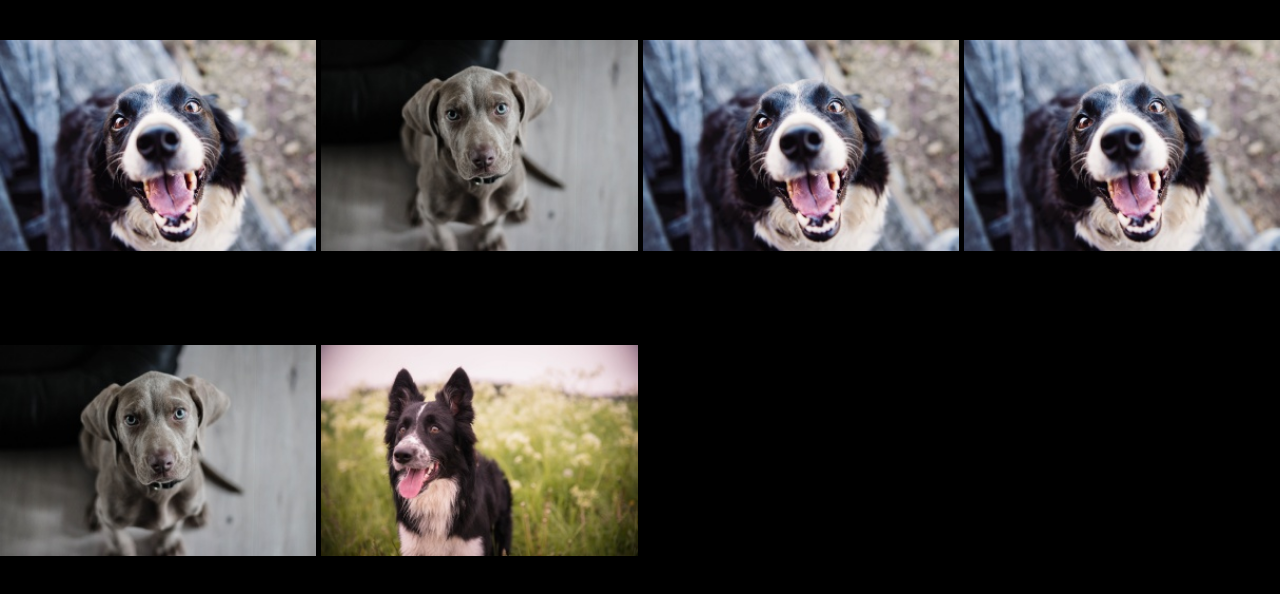
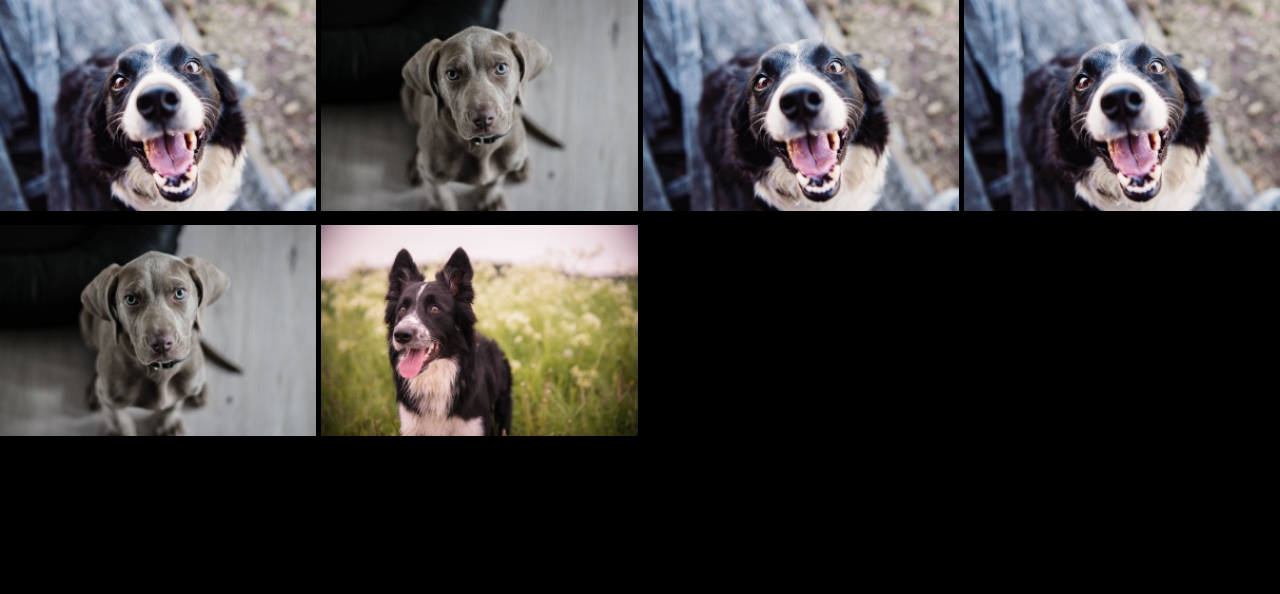
Before and after one commit to stephangriesel/css-grid, a plain HTML site: page index.html in a window 1280 px wide. Drawn offline with Linux system fonts and the light colour scheme; a web font is replaced by a local one.

Commit message:
change height for rows

```diff
--- a/styles.css
+++ b/styles.css
@@ -43,7 +43,7 @@ body {
     display:grid;
     grid-gap:5px;
     grid-template-columns: repeat(auto-fit, minmax(300px, 1fr));
-    grid-template-rows: repeat(2, 300px);
+    grid-template-rows: repeat(2, auto);
     align-items: center;
     text-align: center;
 }
```
